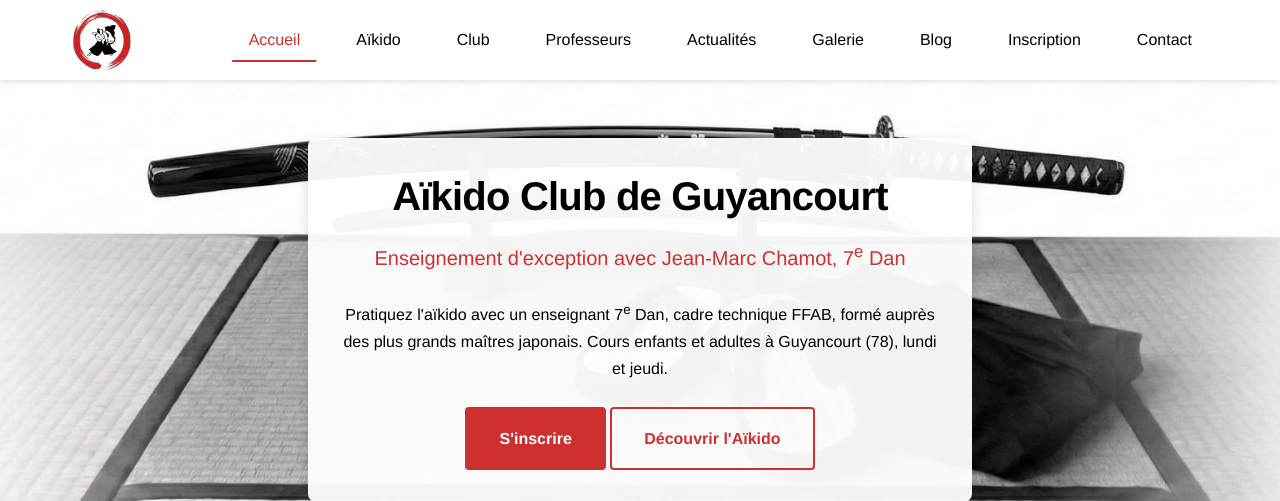
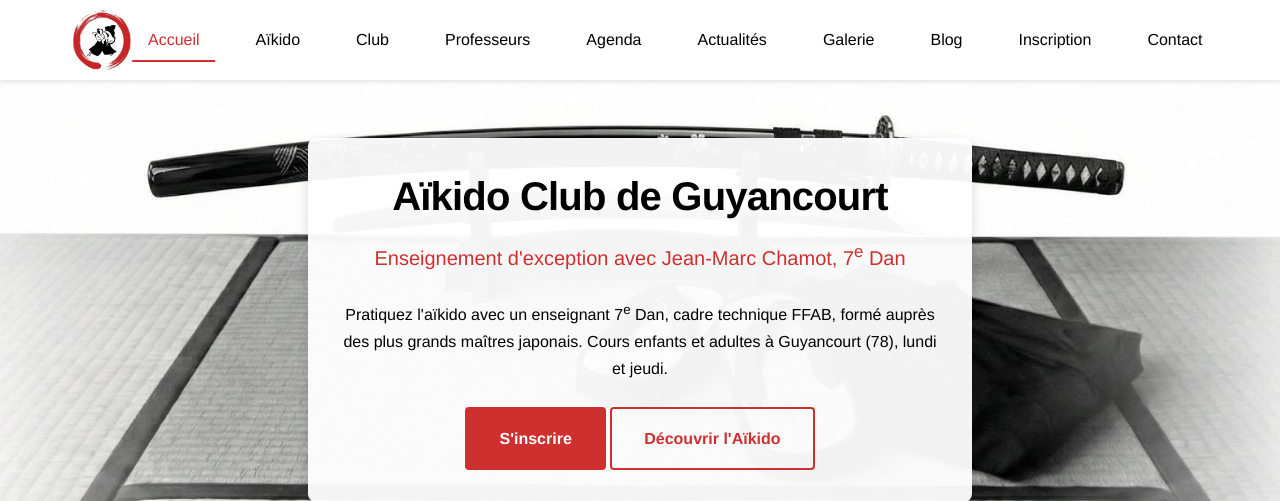
Before and after one commit to sebhuet/aikido-kannagara, a PHP site: page /index.php in a window 1280 px wide. Shown: the top 501 px of the page. Run offline with PHP 8.4, Linux system fonts and the light colour scheme.

Commit message:
Ajout de la page Agenda dans la navigation principale
Co-Authored-By: Claude Opus 4.6 (1M context) <noreply@anthropic.com>

```diff
--- a/htdocs/includes/header.php
+++ b/htdocs/includes/header.php
@@ -19,6 +19,7 @@
                         'aikido' => 'Aïkido',
                         'club' => 'Club',
                         'professeurs' => 'Professeurs',
+                        'agenda' => 'Agenda',
                         'actualites' => 'Actualités',
                         'galerie' => 'Galerie',
                         'blog' => 'Blog',
```
